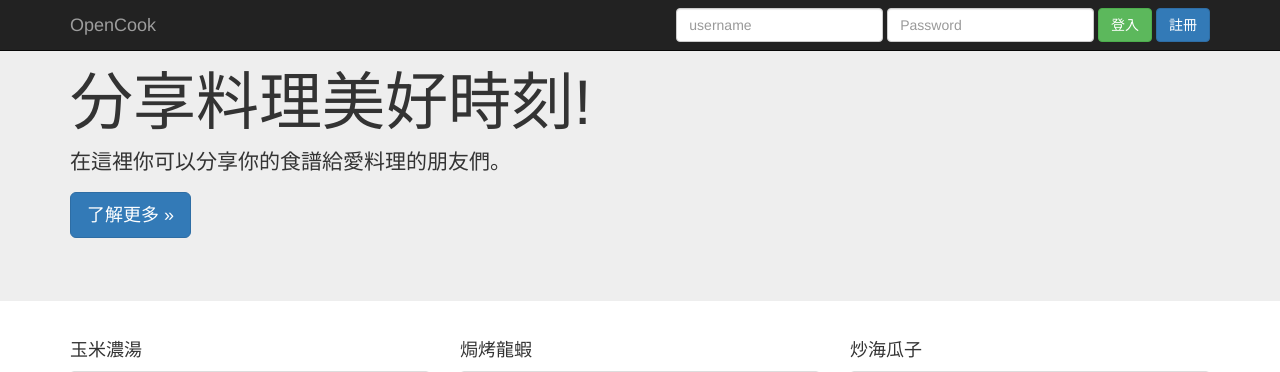
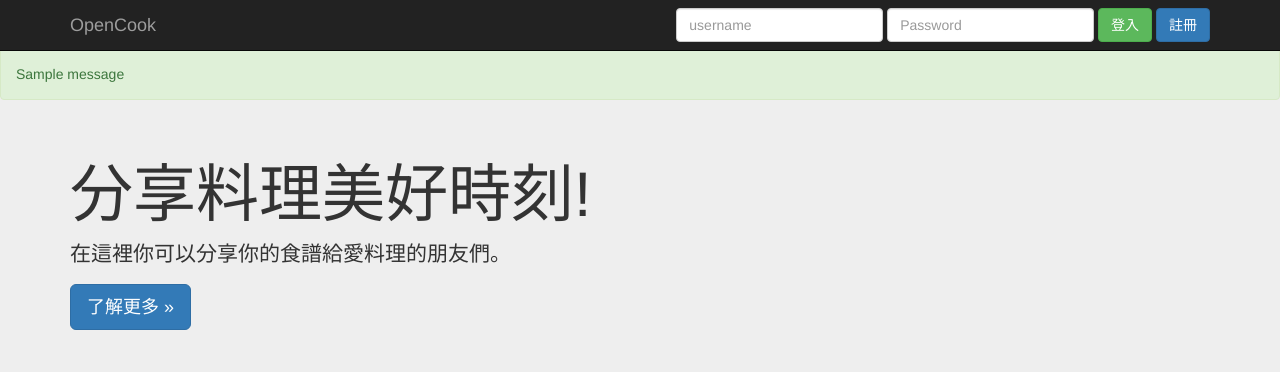
Before and after one commit to Andrew0620/PythonWebCourse, a Django app: page / in a window 1280 px wide. Shown: the top 372 px of the page. Run offline with Django 3.2, Linux system fonts and the light colour scheme; data comes from the database, SQL or seed files in the repository; both versions use the stored data as it was after the commit; one stand-in notice (Sample message) is shown; some libraries are stand-ins or nearby versions.

Commit message:
單元33 34 課後專題: OpenCook 食譜分享社群網站開發實務
OpenCook 食譜分享社群需求分析
功能設計: 讓使用者可以瀏覽網友分享的食譜, 並開放使用者註冊會員, 登入後可以分享自己的食譜

開發功能需求列表
1.建立使用者介面
2.建立會員註冊登入
3.呈現讀取食譜資訊
4.建立後台管理系統
5.食譜分享機制
6.訊息回饋

Django Form
1.用 HTML 建立 form 使用者介面
2.處理 HTTP POST request
3.檢查表單欄位內容是否正確
4.將確認過後的資料存進 database 當中

```diff
--- a/OpenCook/opencook/recipe/views.py
+++ b/OpenCook/opencook/recipe/views.py
@@ -5,6 +5,8 @@ from .models import Recipe
 from django.http import JsonResponse   # 引入 json response 的一個套件, 可以幫助我們簡化
 from django.core import serializers
 from django import forms
+from django.contrib import messages   # django 內建的訊息框架
+
 
 # Create your views here.
 
@@ -43,6 +45,7 @@ def post_create_recipe(request):
         if form.is_valid():  # 會和我們建立好的 model, 看我們裡面有沒有設一些預設的條件
              new_recipe = form.save()
              print(new_recipe)
-             return redirect('/')
+             messages.add_message(request, messages.SUCCESS, '分享成功！')
+             return redirect('/', locals())
         else:
              return redirect('/recipe/create')
--- a/OpenCook/opencook/templates/index.html
+++ b/OpenCook/opencook/templates/index.html
@@ -4,6 +4,9 @@
 <!-- Main jumbotron for a primary marketing message or call to action 客製化內容-->
 {% block content %}
 <div class="jumbotron">
+  {% for message in messages %}
+  <div class="alert alert-success" role="alert">{{ message }}</div>　　　<!-- 訊息通知機制 -->
+  {% endfor %}
   <div class="container">
     <h1>分享料理美好時刻!</h1>
     <p>在這裡你可以分享你的食譜給愛料理的朋友們。</p>
```
Also changed, not shown: OpenCook/opencook/db.sqlite3.
